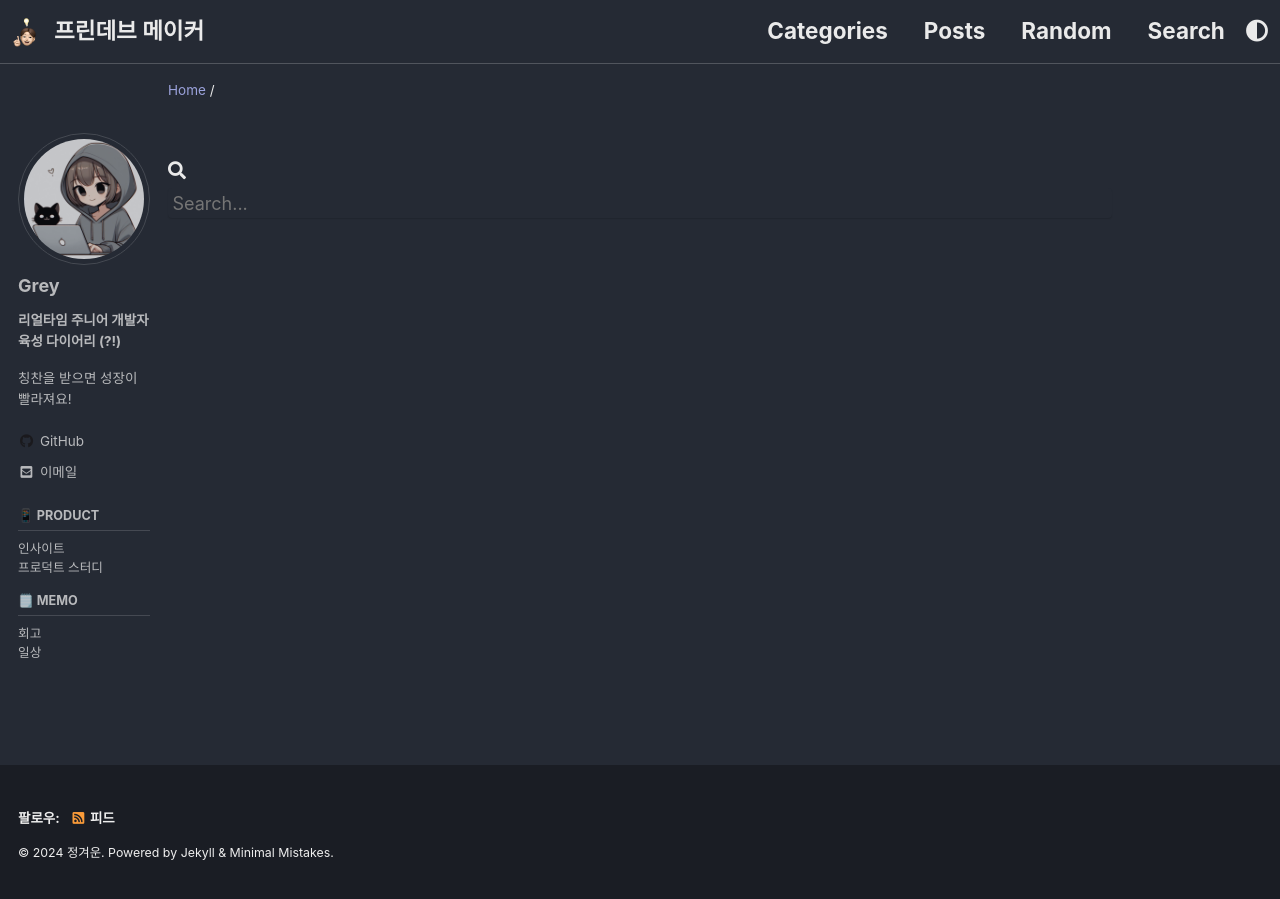
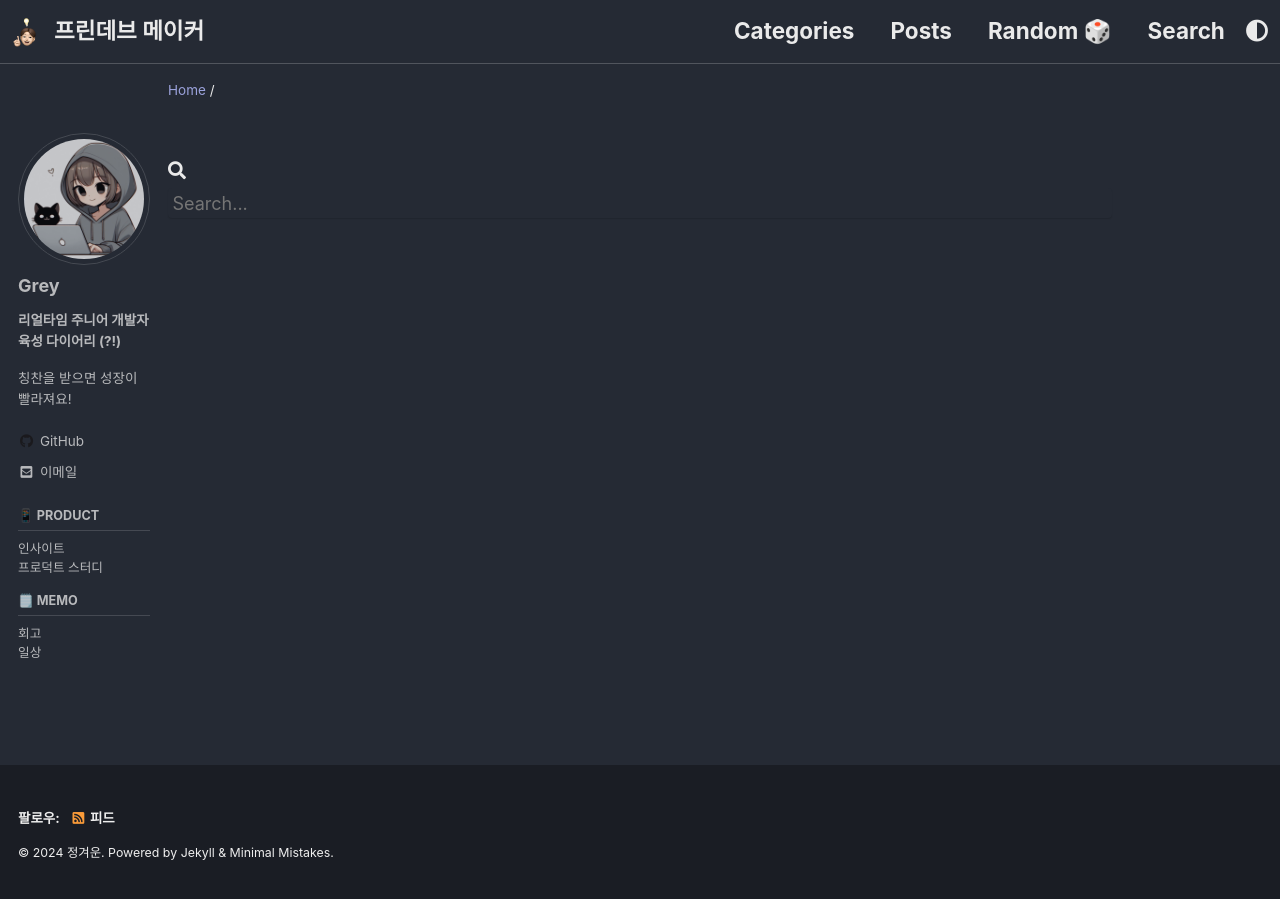
Before and after one commit to grey920/grey920.github.io, a Jekyll site: the page built from search.html, in a window 1280 px wide. Built offline with Jekyll 4.4.1, drawn with Linux system fonts in a browser that asks for light colours; cached includes are drawn as plain includes; some web fonts are replaced.

```diff
--- a/_data/navigation.yml
+++ b/_data/navigation.yml
@@ -8,7 +8,7 @@ main:
   #   url: /about/
   - title: "Posts"
     url: /posts/
-  - title: "Random"
+  - title: "Random 🎲"
     url: /random/
   - title: "Search"
     url: /search/
```
